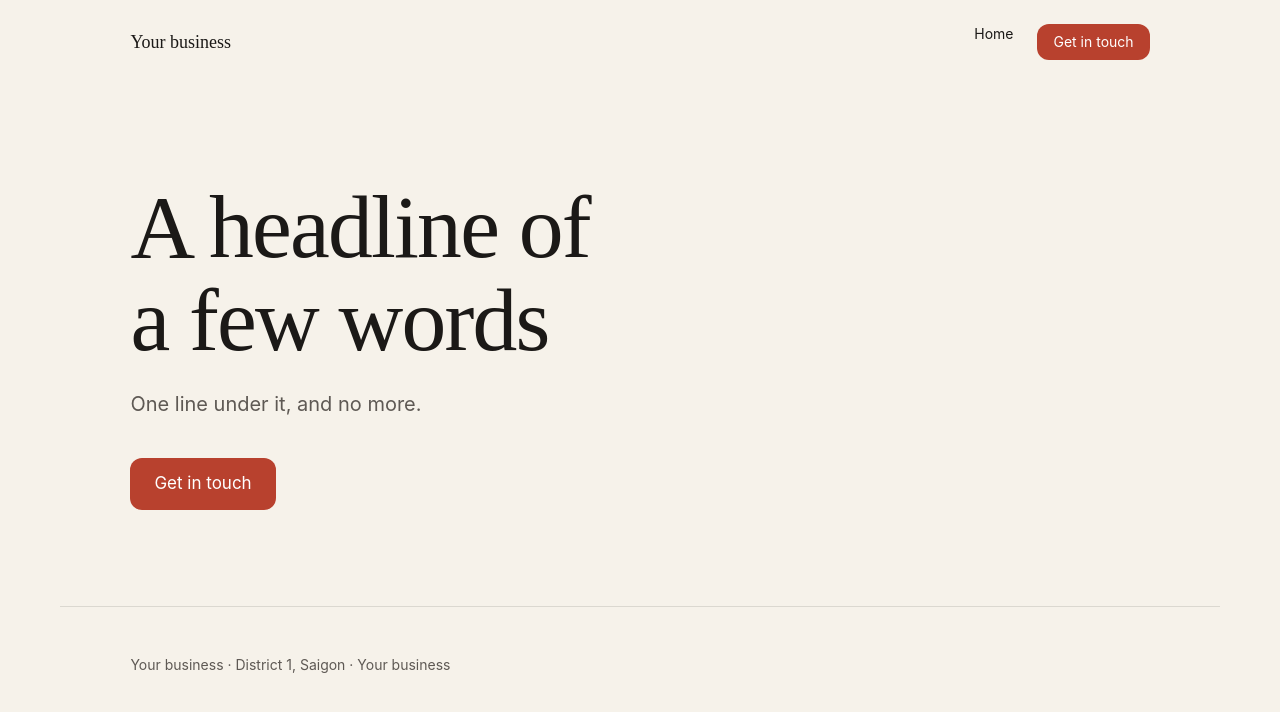
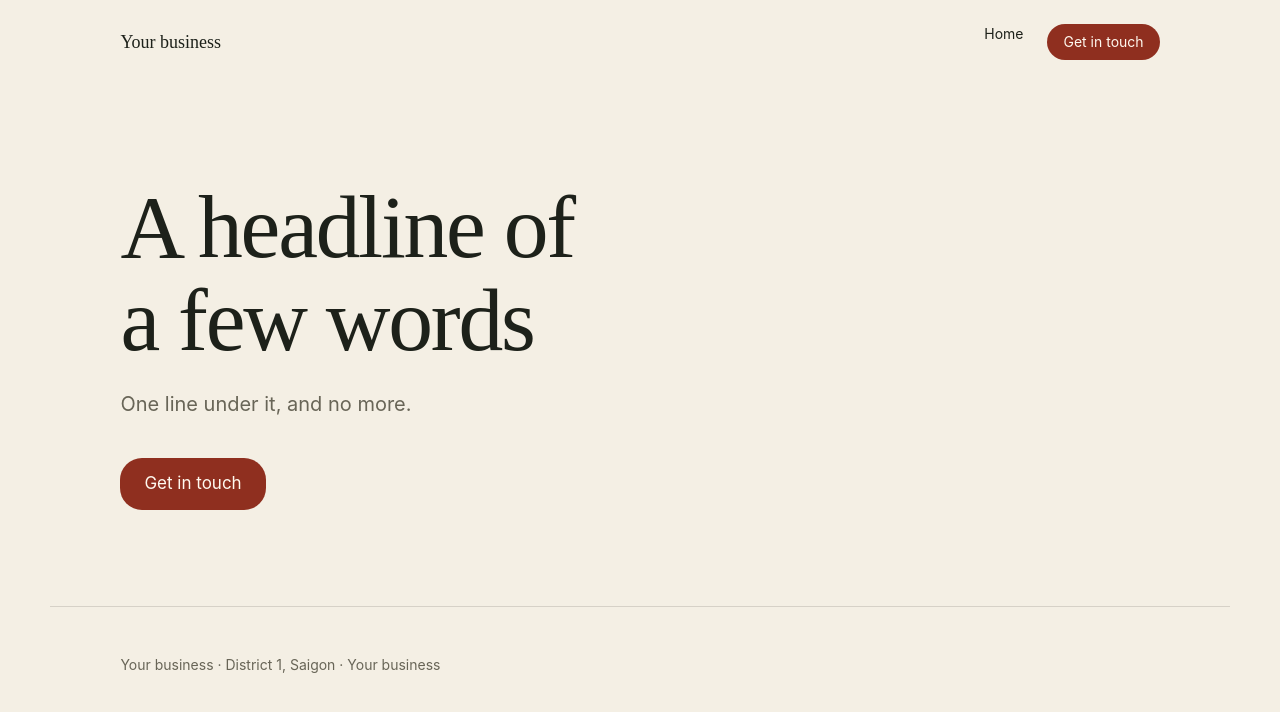
Before and after one commit to ThanhNV121097/project-e02594a2, a React (Vite) app in the folder code/frontend/: page / in a window 1280 px wide. Shown: the top 712 px of the page. Built offline with nearby package versions, Linux system fonts and the light colour scheme.

Commit message:
Set restaurant design tokens

```diff
--- a/code/frontend/src/theme.css
+++ b/code/frontend/src/theme.css
@@ -2,20 +2,20 @@
    these, so the owner changes the whole site by changing a value here — in
    the Studio, without a rebuild. Components never carry a raw colour. */
 :root {
-  --ground: #F6F2EA;
-  --surface: #FFFFFF;
-  --ink: #1B1917;
-  --ink-soft: #5E5954;
-  --accent: #B8412E;
-  --accent-ink: #FFFFFF;
-  --line: rgba(27, 25, 23, 0.12);
+  --ground: #F4EFE4;
+  --surface: #FFF9EF;
+  --ink: #1D211A;
+  --ink-soft: #686557;
+  --accent: #8F2F1F;
+  --accent-ink: #FFF9EF;
+  --line: rgba(29, 33, 26, 0.14);
 
-  --font-display: "Fraunces";
+  --font-display: "Cormorant Garamond";
   --font-body: "Inter";
   --weight-display: 500;
-  --tracking-display: -0.02em;
+  --tracking-display: -0.025em;
 
-  --radius: 12px;
-  --page: 1160px;
-  --gutter: clamp(20px, 5.5vw, 72px);
+  --radius: 22px;
+  --page: 1180px;
+  --gutter: clamp(22px, 5.5vw, 76px);
 }
```
